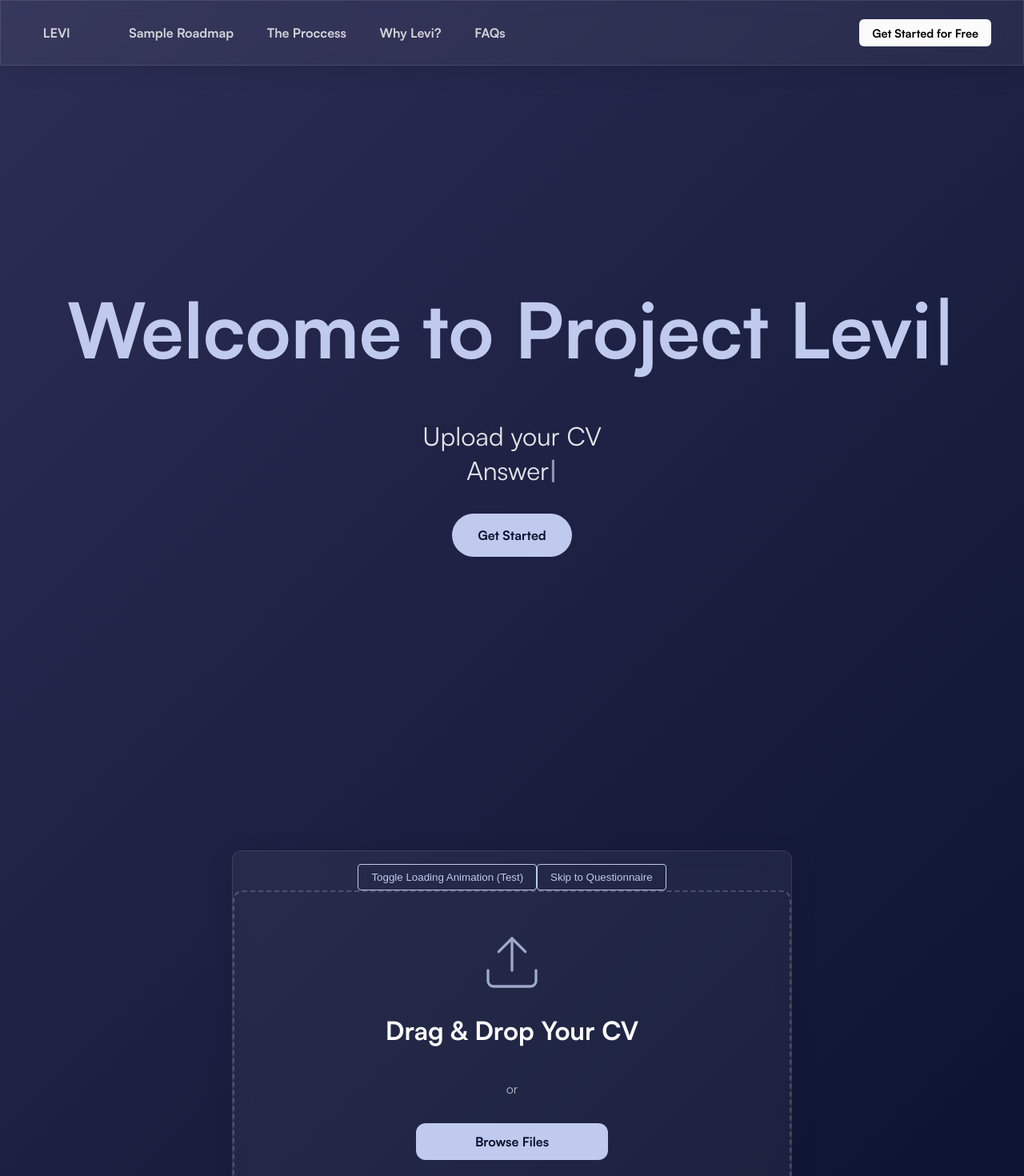
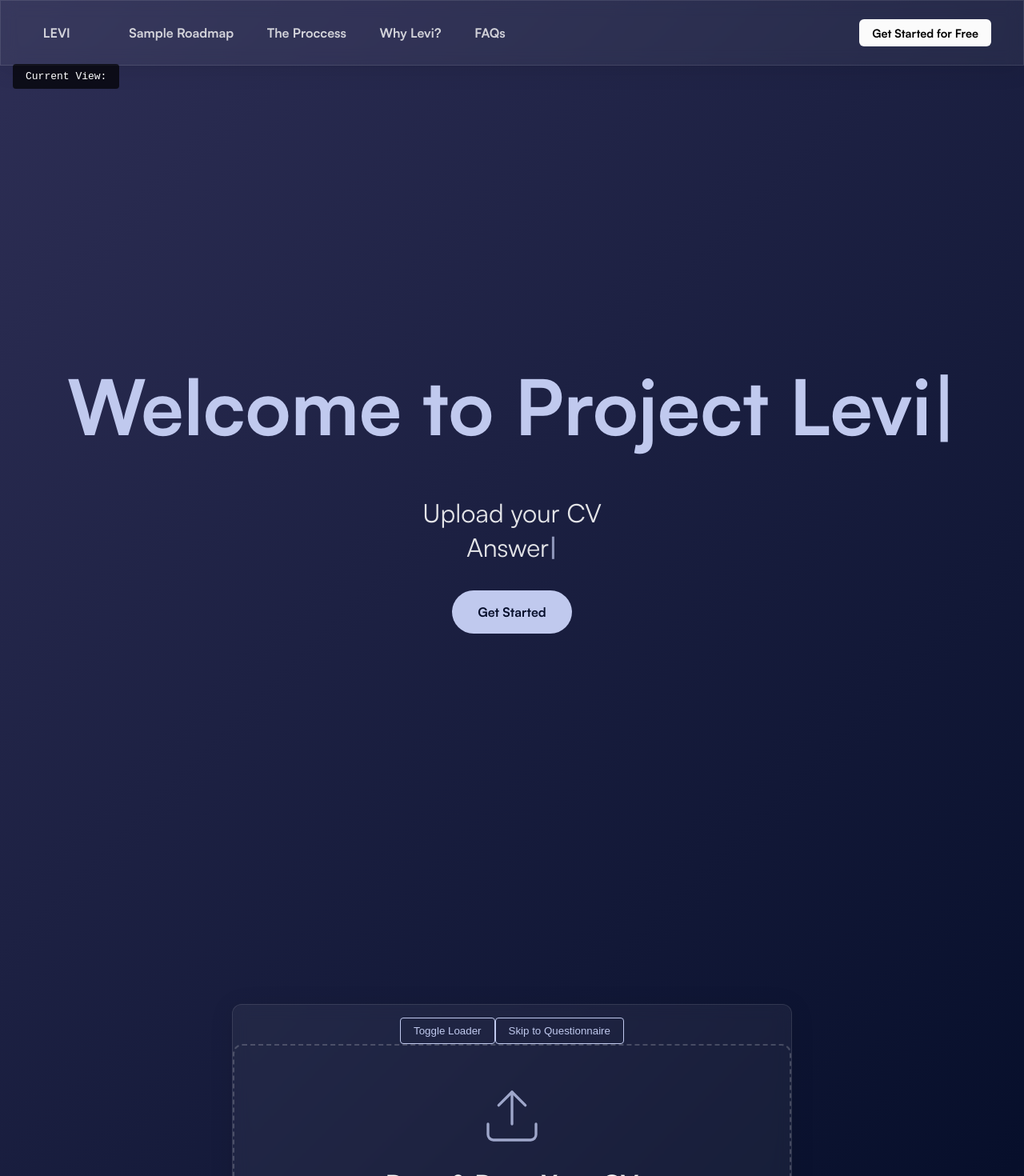
Before and after one commit to es2323/PROJECT-LEVI, a Vue app in the folder frontend/: page / in a window 1280 px wide. Shown: the top 1470 px of the page at 80% size. Built offline with nearby package versions, Linux system fonts and the light colour scheme.

Commit message:
Task: Transition fix

```diff
--- a/frontend/src/App.vue
+++ b/frontend/src/App.vue
@@ -1,26 +1,44 @@
 <template>
   <div>
+    <div class="debug-view">
+      Current View: {{ currentView }}
+    </div>
     <NavBar />
-    <!-- Section 1: Landing Page -->
+
+    <!-- Section 1: Landing Page (Always visible) -->
     <section id="landing">
       <LandingPage />
     </section>
 
-   <Transition name="fade" mode="out-in">
-      <div class="main-content" :key="currentView">
-      <section v-if="currentView === 'uploader'" id="upload">
+    <!-- Section 2: CV Uploader (Always visible) -->
+    <section id="upload">
       <CVUploader @cv-uploaded="handleCvUploaded" />
     </section>
-
-      <section v-else-if="currentView === 'transition'" id="transition">
+    <!-- The following sections will appear here as the user progresses -->
+    <Transition name="fade" mode="out-in">
+      <div :key="currentView">
+        <section v-if="currentView === 'transition'" id="transition">
           <TransitionScreen @continue-to-questionnaire="handleContinue" />
         </section>
 
         <section v-else-if="currentView === 'questionnaire'" id="questionnaire">
-        <Questionnaire :cv-skills="userCvSkills" />
+          <Questionnaire
+            :cv-skills="userCvSkills"
+            @questionnaire-complete="handleQuestionnaireComplete"
+          />
+        </section>
+
+        <section v-else-if="currentView === 'results'" id="roadmap">
+          <RoadmapView :roadmap-data="roadmapData" />
         </section>
       </div>
     </Transition>
+
+    <!-- The full-screen loader is separate so it can cover everything -->
+    <Transition name="fade">
+      <RoadmapLoader v-if="currentView === 'loading'" />
+    </Transition>
+    <!-- You can add your static About and Contact sections at the end -->
     <section id="about">
       <h2>About LEVI</h2>
       <p>...</p>
@@ -29,67 +47,88 @@
       <h2>Contact Us</h2>
       <p>...</p>
     </section>
-    <section id="roadmap">
-      <RoadmapView />
-    </section>
   </div>
 </template>
 
 <script setup>
-import { ref } from 'vue';
+import { ref, nextTick } from 'vue';
 import NavBar from './components/NavBar.vue';
 import LandingPage from './components/LandingPage.vue';
 import CVUploader from './components/CVUploader.vue';
 import TransitionScreen from './components/TransitionScreen.vue';
+import Questionnaire from './components/Questionnaire.vue';
+import RoadmapLoader from './components/RoadmapLoader.vue';
+import RoadmapView from './components/RoadmapView.vue';
 
-import Questionnaire from './components/Questionnaire.vue';
-import RoadmapView from './components/RoadmapView.vue'; // <-- Import the new component
+// The state manager for the entire application flow
+const currentView = ref(null);
+const userCvSkills = ref([]);
+const roadmapData = ref(null);
 
-
-const currentView = ref('uploader'); // Possible values: 'uploader', 'transition', 'questionnaire'
-
-// 3. The variable is created here
-const userCvSkills = ref([]);
-
-// 3. This function now changes the view to 'transition'
 function handleCvUploaded(skills) {
   userCvSkills.value = skills;
   currentView.value = 'transition';
+  nextTick(() => {
+    document.getElementById('transition')?.scrollIntoView({ behavior: 'smooth' });
+  });}
 
-  // Scroll to the new section
-  setTimeout(() => {
-    document.getElementById('transition')?.scrollIntoView({ behavior: 'smooth' });
-  }, 100);
-}
-
-// 4. This new function changes the view to 'questionnaire'
 function handleContinue() {
   currentView.value = 'questionnaire';
+  nextTick(() => {
+    document.getElementById('questionnaire')?.scrollIntoView({ behavior: 'smooth', block: 'start' });
+  });}
 
-  // Scroll to the questionnaire
-  setTimeout(() => {
-    document.getElementById('questionnaire')?.scrollIntoView({ behavior: 'smooth', block: 'start' });
-  }, 100);
+// ADDED: This function was missing. It triggers the loading screen.
+async function handleQuestionnaireComplete(questionnaireAnswers) {
+  currentView.value = 'loading';
+  try {
+    // --- This is where you will make the REAL final API call ---
+    console.log("App.vue received the final data, now calling backend to generate roadmap...");
+    // const response = await axios.post('/api/generate-roadmap', { ... });
+    // roadmapData.value = response.data;
+
+    await new Promise(resolve => setTimeout(resolve, 8000)); // Simulate AI process
+
+    currentView.value = 'results';
+    nextTick(() => {
+      document.getElementById('roadmap')?.scrollIntoView({ behavior: 'smooth' });
+    });
+  } catch (error) {
+    console.error("Failed to generate roadmap:", error);
+    // You could add an error view here: currentView.value = 'error';
+  }
 }
 </script>
 
 <style scoped>
 section {
-  min-height: 100vh; /* Ensures each section is full-height */
+  min-height: 100vh;
+  padding: 6rem 2rem;
   display: flex;
   flex-direction: column;
   justify-content: center;
   align-items: center;
 }
+
 .fade-enter-active,
 .fade-leave-active {
-  transition: opacity 0.7s ease;
+  transition: opacity 0.5s ease;
 }
 
-/* The state an element is in before it enters (hidden) */
 .fade-enter-from,
-/* The state an element is in after it leaves (hidden) */
 .fade-leave-to {
   opacity: 0;
 }
+
+.debug-view {
+  position: fixed;
+  top: 5rem;
+  left: 1rem;
+  background-color: rgba(0,0,0,0.7);
+  color: white;
+  padding: 0.5rem 1rem;
+  border-radius: 4px;
+  z-index: 9999;
+  font-family: monospace;
+}
 </style>
--- a/frontend/src/components/CVUploader.vue
+++ b/frontend/src/components/CVUploader.vue
@@ -1,6 +1,6 @@
 <template>
   <div
-    class="cv-uploader"
+class="cv-uploader"
     :class="{ 'is-dragging': isDragging }"
     @dragover.prevent="handleDragOver"
     @dragleave.prevent="handleDragLeave"
@@ -8,11 +8,10 @@
 
   >
     <div class="test-controls">
-      <button @click="toggleLoadingTest" type="button" class="test-button">
-        Toggle Loading Animation (Test)
-      </button>
+      <button @click="toggleLoadingTest" type="button" class="test-button">Toggle Loader</button>
       <button @click="emit('cv-uploaded')" type="button" class="test-button">Skip to Questionnaire</button>
     </div>
+    <!-- STAGE 1: The Initial Drop Zone -->
     <div v-if="!selectedFile && !isLoading" class="drop-zone-content">
       <svg class="upload-icon" width="80" height="80" viewBox="0 0 24 24" fill="none" stroke="currentColor" stroke-width="1" stroke-linecap="round" stroke-linejoin="round">
         <path d="M21 15v4a2 2 0 0 1-2 2H5a2 2 0 0 1-2-2v-4"></path>
@@ -25,6 +24,7 @@
       <input id="cv-upload-input" type="file" @change="handleFileChange" accept=".pdf" class="file-input-hidden" />
     </div>
 
+    <!-- STAGE 2: The Confirmation Screen -->
     <div v-if="selectedFile && !isLoading" class="confirmation-content">
       <svg class="pdf-icon" width="80" height="80" viewBox="0 0 24 24" fill="none" stroke="currentColor" stroke-width="1" stroke-linecap="round" stroke-linejoin="round">
         <path d="M14 2H6a2 2 0 0 0-2 2v16a2 2 0 0 0 2 2h12a2 2 0 0 0 2-2V8z"></path>
@@ -37,10 +37,11 @@
       <button @click="handleSubmit" type="button" class="submit-button">Analyse CV</button>
     </div>
 
+    <!-- STAGE 3: The Loading Screen -->
     <div v-if="isLoading" class="spinner-container">
       <SvgLoader :loading-text="loadingStatus" />
     </div>
-
+    <!-- Error Message Display -->
     <div v-if="errorMessage" class="error-message">
       {{ errorMessage }}
     </div>
@@ -160,6 +161,8 @@ async function handleSubmit() {
   }
 }
 </script>
+
+
 
 <style scoped>
 
--- a/frontend/src/components/Questionnaire.vue
+++ b/frontend/src/components/Questionnaire.vue
@@ -336,26 +336,22 @@ async function handleSubmit() {
   isLoading.value = true;
   errorMessage.value = '';
 
-  // 1. Assemble the payload to match the backend's FinalPayload model
   const payload = {
     cv_skills: props.cvSkills,
     questionnaire_answers: answers.value
   };
 
-  console.log("Sending final payload to backend:", payload);
-
   try {
-    // 2. Make the real API call to the journey endpoint
+    // Make the call to SAVE the data
     const response = await axios.post("http://127.0.0.1:8000/api/submit-journey", payload);
-
     console.log("Backend response:", response.data.message);
 
-    // 3. Signal that the journey is complete
-    emit('journey-complete');
+    // On success, emit the event to trigger the loading screen in App.vue
+    emit('questionnaire-complete', answers.value);
 
   } catch (error) {
     console.error("Error submitting journey:", error);
-    errorMessage.value = "An error occurred while submitting your data. Please try again.";
+    errorMessage.value = "An error occurred while submitting your data.";
   } finally {
     isLoading.value = false;
   }
--- a/frontend/src/components/RoadmapLoader.vue
+++ b/frontend/src/components/RoadmapLoader.vue
@@ -13,7 +13,7 @@ let statusInterval;
 
 // The messages to cycle through
 const statuses = [
-  "Analysing your skills against the job market...",
+  "Analyzing your skills against the job market...",
   "Identifying your key strengths and gaps...",
   "Generating personalized learning steps...",
   "Building your final roadmap..."
```
Lines whose indentation alone changed are shown as unchanged.
